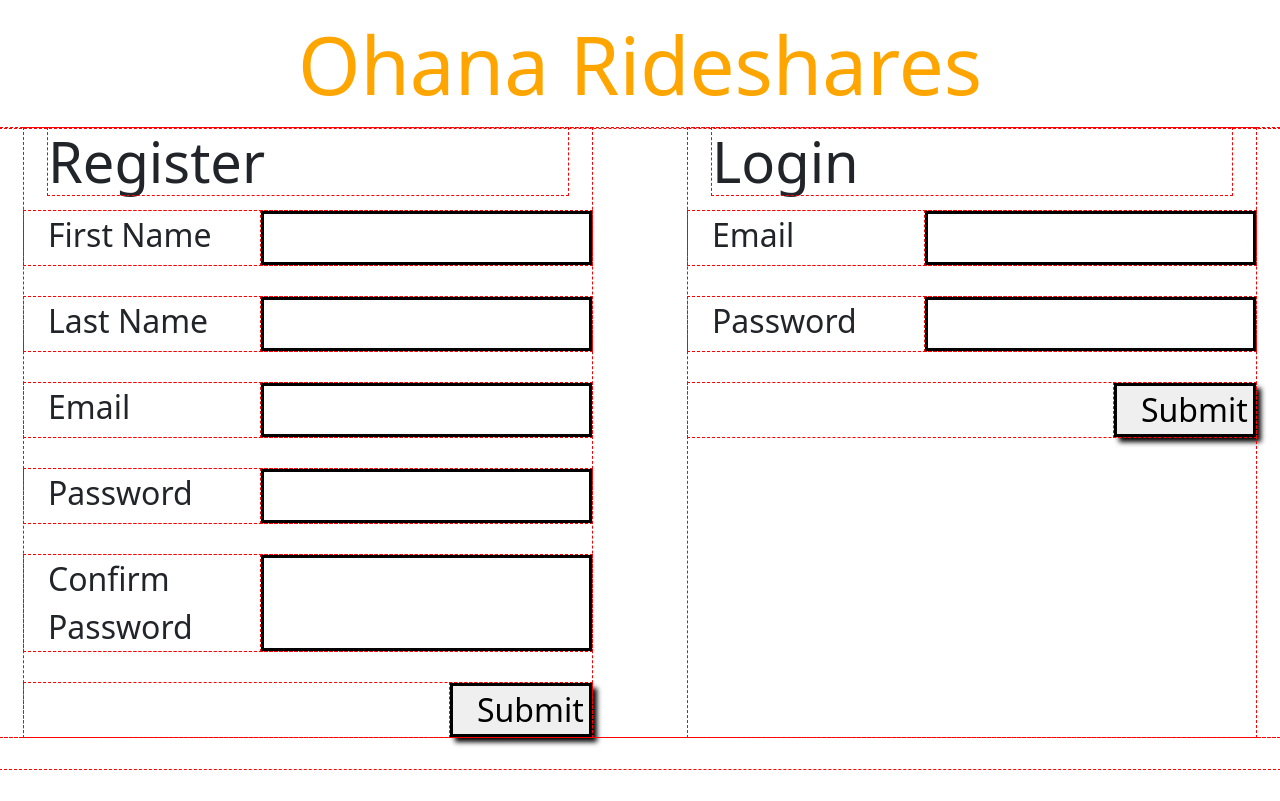
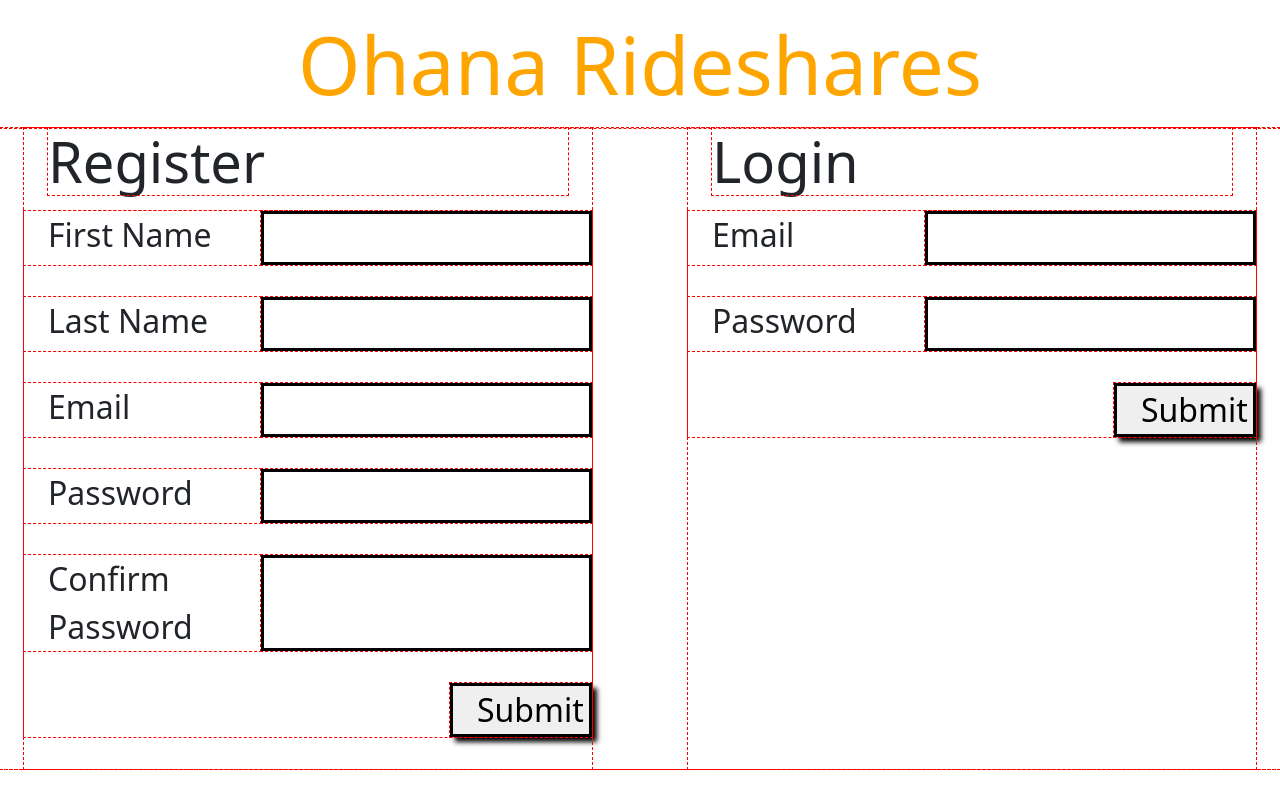
Before and after one commit to MSDPhoenix/ohana_rideshares, a Flask app: page / in a window 1280 px wide. Before the commit the page ends 770 px from the top, so only its background shows below. Run offline with Flask 2, Linux system fonts and the light colour scheme.

Commit message:
worked on dashboard.html

```diff
--- a/flask_app/templates/index.html
+++ b/flask_app/templates/index.html
@@ -25,26 +25,16 @@
                 {% endif %}
             {% endwith %}
             <div class="row mb-3">
-                <label for="first_name" class="col-5">First Name</label>
-                <input type="text" id="first_name" name="first_name" class="col-7">
-            </div>
-            <div class="row mb-3">
-                <label for="last_name" class="col-5">Last Name</label>
-                <input type="text" id="last_name" name="last_name" class="col-7">
-            </div>
-            <div class="row mb-3">
-                <label for="email" class="col-5">Email</label>
-                <input type="email" id="email" name="email" class="col-7">
-            </div>
-            <div class="row mb-3">
-                <label for="password" class="col-5">Password</label>
-                <input type="password" id="password" name="password" class="col-7">
-            </div>
-            <div class="row mb-3">
-                <label for="confirm_password" class="col-5">Confirm Password</label>
-                <input type="password" id="confirm_password" name="confirm_password" class="col-7">
-            </div>
-            <div class="row display-flex justify-content-end">
+                <label for="first_name" class="col-5 mb-3">First Name</label>
+                <input type="text" id="first_name" name="first_name" class="col-7 mb-3">
+                <label for="last_name" class="col-5 mb-3">Last Name</label>
+                <input type="text" id="last_name" name="last_name" class="col-7 mb-3">
+                <label for="email" class="col-5 mb-3">Email</label>
+                <input type="email" id="email" name="email" class="col-7 mb-3">
+                <label for="password" class="col-5 mb-3">Password</label>
+                <input type="password" id="password" name="password" class="col-7 mb-3">
+                <label for="confirm_password" class="col-5 mb-3">Confirm Password</label>
+                <input type="password" id="confirm_password" name="confirm_password" class="col-7 mb-3">
                 <input type="submit" class="col-3 ms-auto">
             </div>
         </form>
@@ -58,14 +48,10 @@
                 {% endif %}
             {% endwith %}
             <div class="row mb-3">
-                <label for="email" class="col-5">Email</label>
-                <input type="email" id="email" name="email" class="col-7">
-            </div>
-            <div class="row mb-3">
-                <label for="password" class="col-5">Password</label>
-                <input type="password" id="password" name="password" class="col-7">
-            </div>
-            <div class="row display-flex justify-content-end">
+                <label for="email" class="col-5 mb-3">Email</label>
+                <input type="email" id="email" name="email" class="col-7 mb-3">
+                <label for="password" class="col-5 mb-3">Password</label>
+                <input type="password" id="password" name="password" class="col-7 mb-3">
                 <input type="submit" class=" col-3 ms-auto">
             </div>
         </form>
```
Also changed, not shown: flask_app/templates/dashboard.html (+5 -10 lines).
